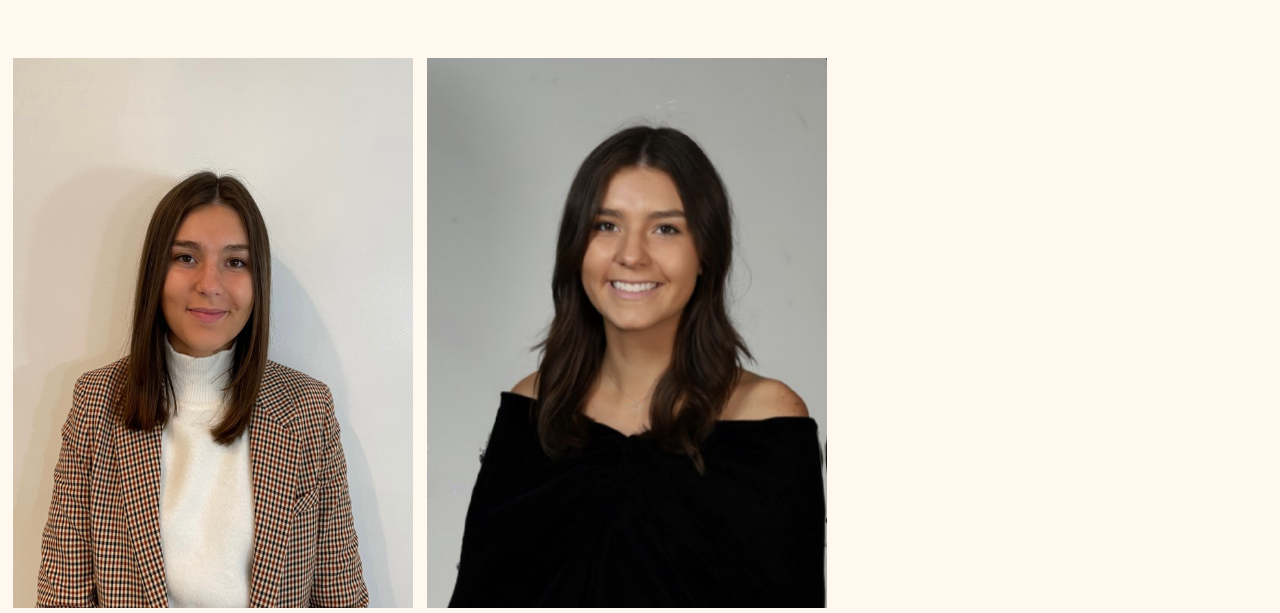
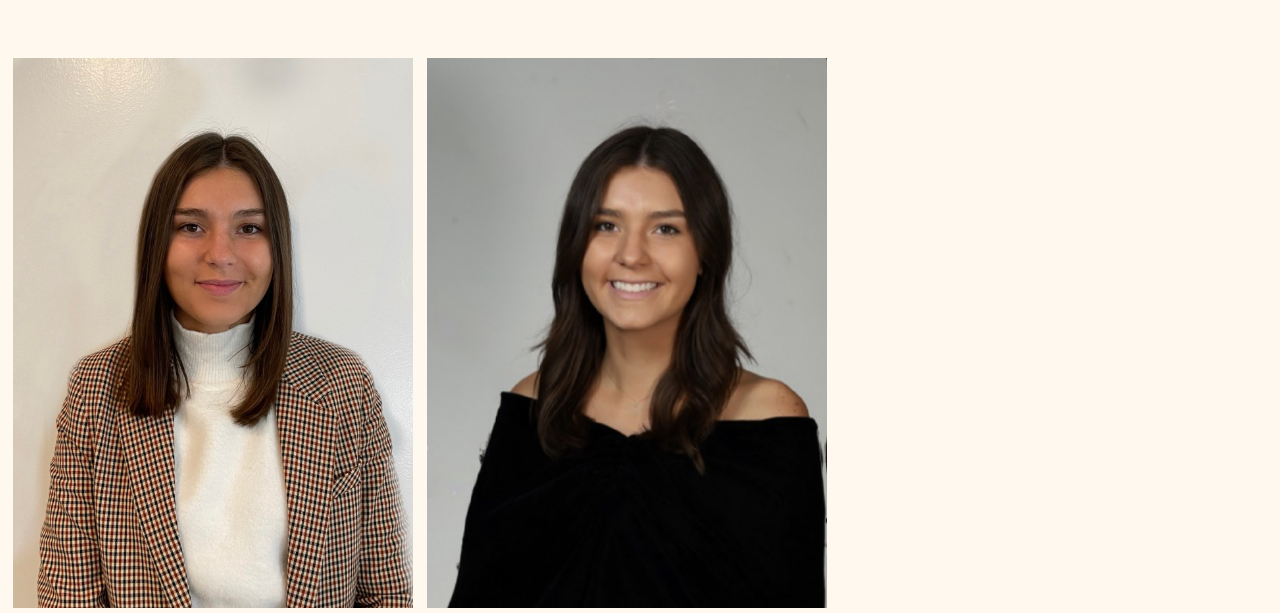
Before and after one commit to vmarkuson/vmarkuson_HW6, a plain HTML site: page index.html in a window 1280 px wide. Shown: the part 187-800 px from the top of the page. Drawn offline with Linux system fonts and the light colour scheme.

Commit message:
updated pictures final

```diff
--- a/index.html
+++ b/index.html
@@ -14,7 +14,7 @@
 
 <div>
 
-<img src="IMG_6463.jpg" alt="Photo 1" width="400" height="550">
+<img src="IMG_2714.jpg" alt="Photo 1" width="400" height="550">
 <img src="IMG_6476-2.jpeg" alt="Photo 2" width="400" height="550">
 
 </div>
```
Also changed, not shown: IMG_2714.jpg (added), IMG_6463.jpg (deleted).
